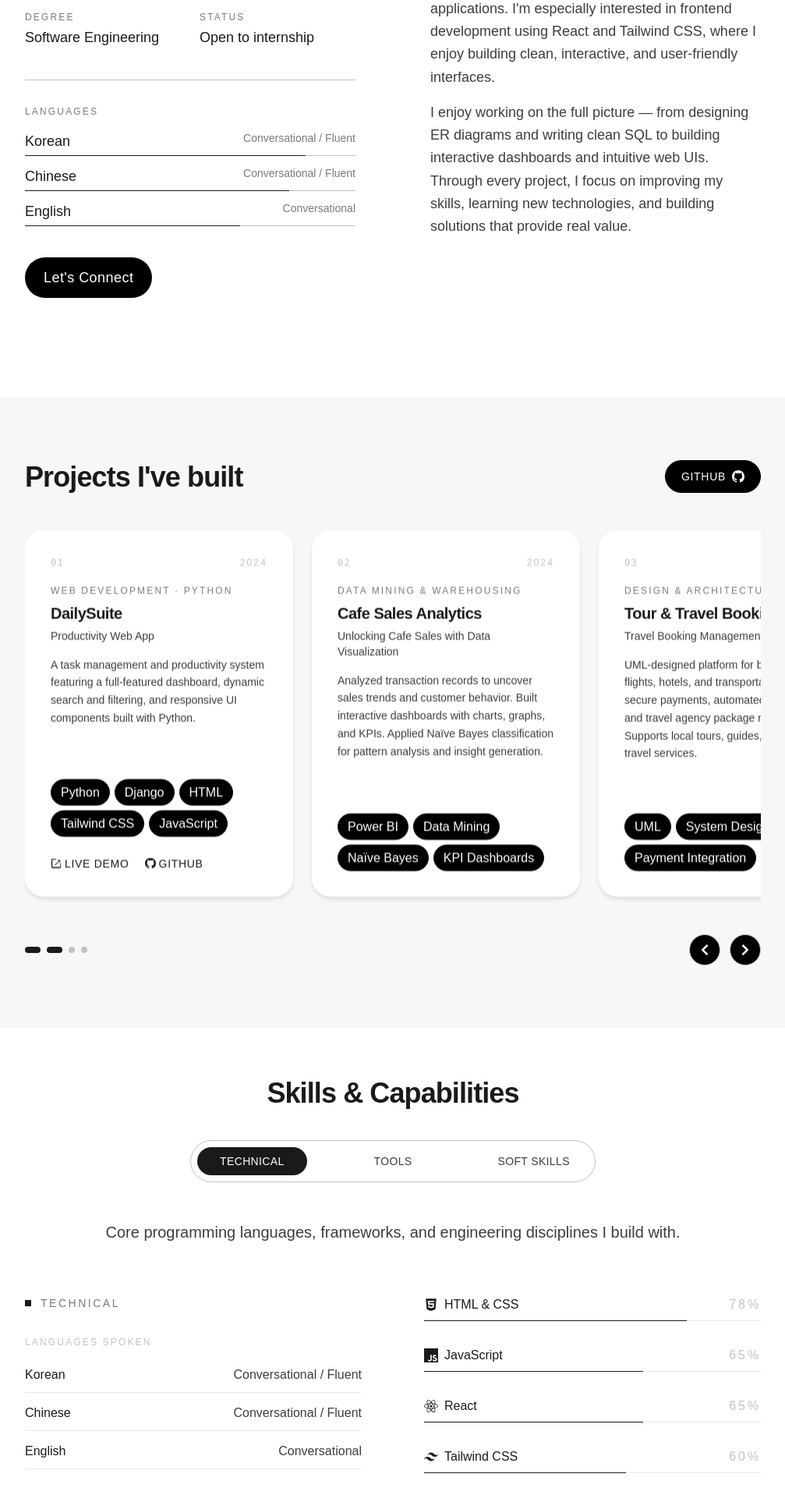
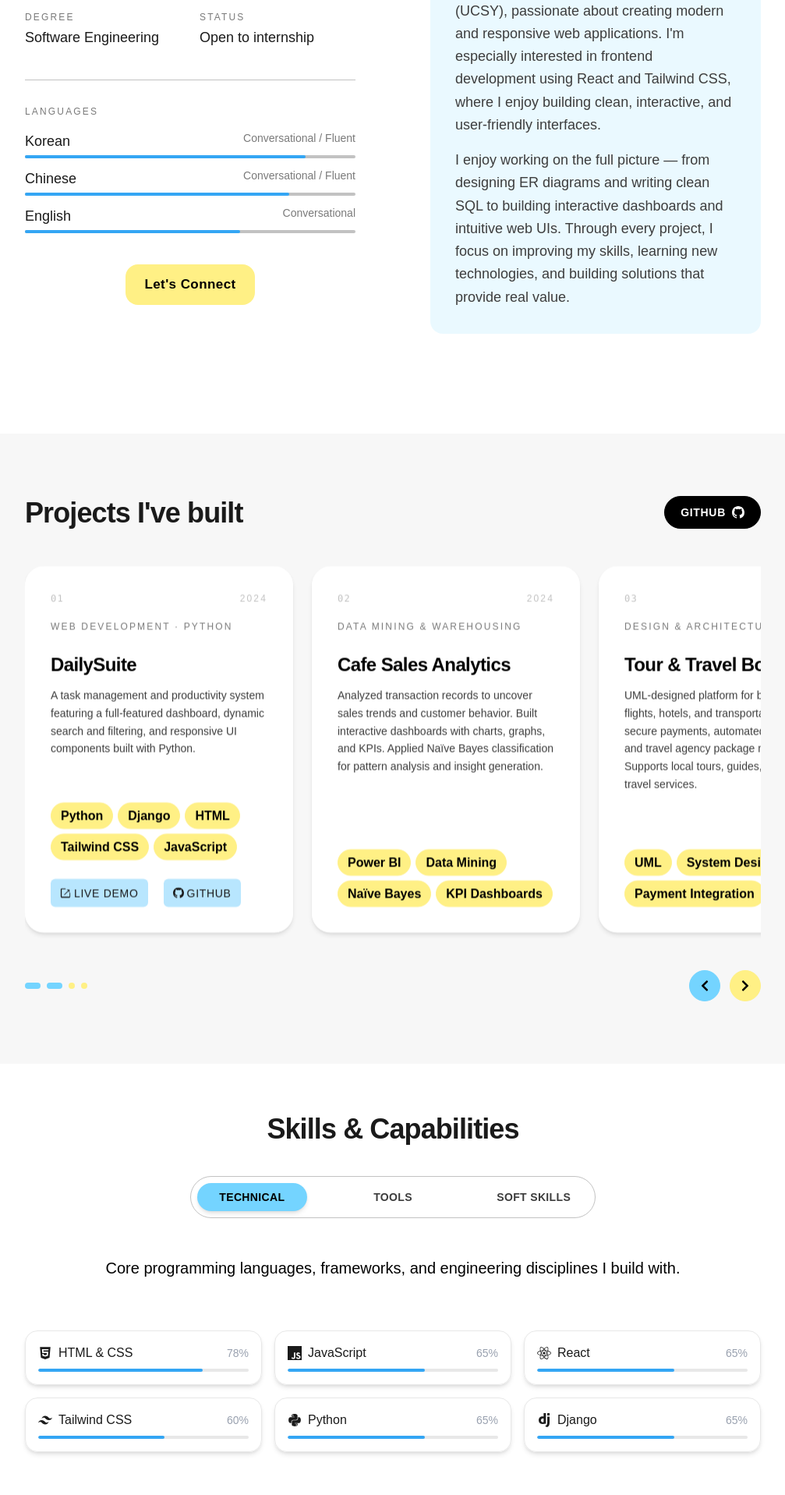
Before and after one commit to yinnyeinhtwe/Yin-s-Portfolio, a React (Vite) app: page / in a window 1280 px wide. Shown: the part 880-2797 px from the top of the page at 78% size, without its empty margins (136-1143 px from the left). Built offline with nearby package versions, Linux system fonts and the light colour scheme; a web font is replaced by a local one.

Commit message:
fix: Update theme

```diff
--- a/src/App.jsx
+++ b/src/App.jsx
@@ -33,11 +33,11 @@ export default function App() {
       {progress > 20 && (
         <button
           onClick={() => window.scrollTo({ top: 0, behavior: 'smooth' })}
-          className="fixed bottom-6 left-6 z-50 w-9 h-9 border border-border rounded-full bg-black text-white text-lg flex items-center justify-center hover:bg-ink hover:text-white hover:border-ink transition-all duration-200"
+          className="fixed bottom-6 left-6 z-50 w-9 h-9 rounded-full bg-black text-white text-lg flex items-center justify-center hover:bg-ink hover:text-white hover:border-ink transition-all duration-200"
           aria-label="Back to top"
         ><FaAngleUp /></button>
       )}
-      <ChatBot />
+      <ChatBot className="fixed bottom-6 right-6" />
     </div>
   )
 }
--- a/src/components/Navbar.jsx
+++ b/src/components/Navbar.jsx
@@ -48,9 +48,9 @@ export default function Navbar() {
   return (
     <header
       ref={navRef}
-      className={`fixed top-4 left-1/2 -translate-x-1/2 z-50 w-[calc(100%-1.5rem)] max-w-5xl px-6 md:px-10 rounded-full border border-black transition-all duration-300 ${
+      className={`fixed top-4 left-1/2 -translate-x-1/2 z-50 w-[calc(100%-1.5rem)] max-w-5xl px-6 md:px-10 rounded-full border border-[#00AEFF] transition-all duration-300 ${
         scrolled
-          ? 'bg-white/10 backdrop-blur-lg border-black shadow-lg'
+          ? 'bg-white/10 backdrop-blur-lg border-[#00AEFF] shadow-lg'
           : ''
       }`}
     >
@@ -66,7 +66,7 @@ export default function Navbar() {
               <li key={item.href}>
                 <a
                   href={item.href}
-                  className={`nav-link label text-black font-semibold text-sm ${active === item.href ? 'active' : ''}`}
+                  className={`nav-link text-black font-semibold text-[16px] ${active === item.href ? 'active' : ''}`}
                 >{item.label}</a>
               </li>
             ))}
@@ -76,10 +76,10 @@ export default function Navbar() {
           <a
             href="https://github.com/yinnyeinhtwe"
             target="_blank" rel="noreferrer"
-            className="hidden md:inline-flex label text-secondary hover:text-ink transition-colors font-semibold text-sm"
+            className="hidden md:inline-flex items-center text-lg gap-1 hover:text-ink transition-colors font-semibold"
           >
             GitHub
-            <svg xmlns="http://www.w3.org/2000/svg" width="19" height="19" fill="currentColor" class="bi bi-github" viewBox="0 0 16 16">
+            <svg xmlns="http://www.w3.org/2000/svg" width="19" height="19" fill="currentColor" className="bi bi-github" viewBox="0 0 16 16">
               <path d="M8 0C3.58 0 0 3.58 0 8c0 3.54 2.29 6.53 5.47 7.59.4.07.55-.17.55-.38 0-.19-.01-.82-.01-1.49-2.01.37-2.53-.49-2.69-.94-.09-.23-.48-.94-.82-1.13-.28-.15-.68-.52-.01-.53.63-.01 1.08.58 1.23.82.72 1.21 1.87.87 2.33.66.07-.52.28-.87.51-1.07-1.78-.2-3.64-.89-3.64-3.95 0-.87.31-1.59.82-2.15-.08-.2-.36-1.02.08-2.12 0 0 .67-.21 2.2.82.64-.18 1.32-.27 2-.27s1.36.09 2 .27c1.53-1.04 2.2-.82 2.2-.82.44 1.1.16 1.92.08 2.12.51.56.82 1.27.82 2.15 0 3.07-1.87 3.75-3.65 3.95.29.25.54.73.54 1.48 0 1.07-.01 1.93-.01 2.2 0 .21.15.46.55.38A8.01 8.01 0 0 0 16 8c0-4.42-3.58-8-8-8"/>
             </svg>
           </a>
--- a/src/index.css
+++ b/src/index.css
@@ -27,7 +27,7 @@
     @apply text-xs tracking-[0.18em] uppercase text-muted font-normal;
   }
   .btn-primary {
-    @apply inline-flex items-center gap-2 bg-ink text-white px-5 py-2.5 text-lg font-medium tracking-wide transition-all duration-200 hover:bg-black hover:gap-3;
+    @apply inline-flex items-center gap-2 bg-ink text-white px-5 py-2.5 text-lg font-medium tracking-wide transition-all duration-200 hover:gap-3;
   }
   .btn-outline {
     @apply inline-flex items-center gap-2 border border-ink text-ink px-5 py-2.5 text-lg font-medium tracking-wide transition-all duration-200 hover:bg-ink hover:text-white hover:gap-3;
--- a/src/sections/About.jsx
+++ b/src/sections/About.jsx
@@ -8,8 +8,8 @@ export default function About() {
       </div>
       <div className="grid md:grid-cols-2 gap-16 md:gap-24 items-start">
         {/* Left */}
-        <div className="space-y-10 ">
-          <div className="reveal reveal-delay-2 grid grid-cols-2 gap-6 border-t border-border pt-8 ">
+        <div className="space-y-10">
+          <div className="reveal reveal-delay-2 grid grid-cols-2 gap-6 border-t border-[#FDD430] border-border pt-8 ">
             {[
               { label: 'Based in',    value: 'Yangon, Myanmar' },
               { label: 'University',  value: 'UCSY' },
@@ -24,7 +24,7 @@ export default function About() {
           </div>
 
           {/* Languages */}
-          <div className="reveal reveal-delay-3 border-t border-border pt-8">
+          <div className="reveal reveal-delay-3 border-t border-[#FDD430] border-border pt-8">
             <p className="label mb-4">Languages</p>
             <div className="space-y-3">
               {[
@@ -37,24 +37,24 @@ export default function About() {
                     <span className="font-medium text-ink">{l.lang}</span>
                     <span className="text-muted font-light text-sm">{l.level}</span>
                   </div>
-                  <div className="h-px bg-border">
-                    <div className="h-px bg-ink" style={{ width: l.pct + '%' }} />
+                  <div className="h-1 bg-border rounded-full">
+                    <div className="h-1 bg-[#34A6F4] rounded-full" style={{ width: l.pct + '%' }} />
                   </div>
                 </div>
               ))}
             </div>
           </div>
 
-          <div className="reveal reveal-delay-4">
-            <a href="#contact" className="btn-primary px-6 py-3 rounded-full bg-black text-white transition-all duration-300 hover:scale-110 active:scale-95">Let's Connect</a>
+          <div className="reveal reveal-delay-4 items-center text-center">
+            <a href="#contact" className="btn-primary px-6 py-3 rounded-2xl bg-[#FFF085] text-black text-[17px] font-bold transition-all duration-300 hover:scale-110 active:scale-95">Let's Connect</a>
           </div>
         </div>
 
         {/* Right */}
-        <div className="space-y-8">
-          <div className="reveal reveal-delay-2 space-y-4 text-secondary text-lg leading-relaxed font-light">
+       <div className="space-y-6 bg-[#74D4FF]/[.15] p-5 sm:p-6 md:p-8 rounded-2xl">
+          <div className="reveal reveal-delay-2 space-y-4 text-secondary text-lg leading-relaxed font-medium">
             <p>
-              I'm a Software Engineering student at the University of Computer Studies, Yangon (UCSY), passionate about creating modern and responsive web applications.
+              I'm a <span className="text-[#FDD430] font-semibold">Software Engineering student</span> at the University of Computer Studies, Yangon (UCSY), passionate about creating modern and responsive web applications.
               I'm especially interested in frontend development using React and Tailwind CSS, where I enjoy building clean, interactive, and user-friendly interfaces.
             </p>
             <p>
--- a/src/sections/Hero.jsx
+++ b/src/sections/Hero.jsx
@@ -43,10 +43,10 @@ export default function Hero() {
           </div>
 
           <div className="reveal reveal-delay-1 mt-6">
-            <h2 className="text-5xl md:text-5xl font-semibold tracking-tight leading-none text-ink">
+            <h2 className="text-5xl md:text-5xl font-semibold tracking-tight leading-none text-[#74D4FF]">
               Yin Nyein Htwe
             </h2>
-            <h2 className="text-4xl md:text-4xl font-light tracking-tight leading-none text-muted mt-6">
+            <h2 className="text-4xl md:text-4xl text-[#FDD430] font-light tracking-tight leading-none mt-6">
               {text}
               <span className="border-r-2 border-ink ml-0.5 animate-[cursorBlink_1s_step-end_infinite]" />
             </h2>
@@ -60,8 +60,8 @@ export default function Hero() {
 
           </div>
           <div className="flex items-center gap-5">
-            <a href="#work" className="btn-primary px-6 py-3 mt-4 rounded-full bg-black text-white transition-all duration-300 hover:scale-110 active:scale-95">View Work</a>
-            <a href="/YinNyeinHtwe.pdf" download className="btn-primary px-6 py-3 mt-4 rounded-full bg-[#e5122e] text-white transition-all duration-300 hover:bg-[#e5122e] hover:scale-110 active:scale-95">Download CV</a>
+            <a href="#work" className="btn-primary px-6 py-3 mt-4 rounded-full bg-[#FFF085] text-black font-bold transition-all duration-300 hover:scale-110 active:scale-95">View Work</a>
+            <a href="/YinNyeinHtwe.pdf" download className="btn-primary px-6 py-3 mt-4 rounded-full bg-[#74D4FF] text-black font-bold transition-all duration-300 hover:scale-110 active:scale-95">Download CV</a>
           </div>
         </div>
 
--- a/src/sections/Skills.jsx
+++ b/src/sections/Skills.jsx
@@ -86,20 +86,20 @@ const CONTENT = {
 /* ── animated bar ── */
 function Bar({ Icon, name, pct, visible }) {
   return (
-    <div className="space-y-2">
+    <div className="space-y-2 border border-[#E8E8E8] shadow-md rounded-2xl p-4">
       <div className="flex items-center justify-between">
         <div className="flex items-center gap-2">
           <Icon size={18} color="#1A1A1A" />
 
-          <span className="text-base font-medium text-[#1A1A1A]">
+          <span className="text-base font-medium text-[#1A1A1A] text-[15px]">
             {name}
           </span>
         </div>
-        <span className="label text-base" style={{ color: '#C2C2C2' }}>{pct}%</span>
+        <span className="text-sm" style={{ color: '#99A1AF' }}>{pct}%</span>
       </div>
-      <div className="h-px bg-[#E8E8E8] relative overflow-hidden">
+      <div className="h-[4px] bg-[#E8E8E8] relative overflow-hidden rounded-full">
         <div
-          className="absolute inset-0 h-full bg-[#1A1A1A] origin-left"
+          className="absolute inset-0 h-full bg-[#34A6F4] rounded-full origin-left"
           style={{
             transform:  visible ? 'scaleX(1)' : 'scaleX(0)',
             maxWidth:   `${pct}%`,
@@ -162,11 +162,11 @@ export default function Skills() {
                 key={id}
                 onClick={() => switchTab(id)}
                 className={`
-                  flex-1 text-sm font-medium tracking-wide uppercase
+                  flex-1 text-sm font-bold tracking-wide uppercase
                   py-2 rounded-full
                   transition-all duration-300
                   ${active === id
-                    ? 'bg-[#1A1A1A] text-white'
+                    ? 'bg-[#74D4FF] text-black shadow-md'
                     : 'text-[#3D3D3D] hover:bg-[#F7F7F7]'}
                 `}
               >
@@ -176,11 +176,11 @@ export default function Skills() {
           </div>
 
         {/* ── Panel ── */}
-        <p className="text-lg text-[#3D3D3D] font-medium leading-relaxed max-w-4xl text-center text-xl text-bold mx-auto mb-10 reveal reveal-delay-2">
+        <p className="text-lg text-black font-medium leading-relaxed max-w-4xl text-center text-xl text-bold mx-auto mb-10 reveal reveal-delay-2">
            {data.intro}
         </p>
         <div
-          className="reveal reveal-delay-3 grid md:grid-cols-2 gap-12 md:gap-20 items-start mt-16"
+          className="reveal reveal-delay-3 items-start mt-16"
           style={{
             opacity:    visible ? 1 : 0,
             transform:  visible ? 'translateY(0)' : 'translateY(12px)',
@@ -188,32 +188,10 @@ export default function Skills() {
           }}
         >
           {/* Left: intro + extra rows */}
-          <div className="space-y-8">
 
 
-            {/* Active tab badge */}
-            <div className="flex items-center gap-3">
-              <div className="w-2 h-2 bg-[#1A1A1A]" />
-              <span className="label text-sm">{TABS.find(t => t.id === active)?.label}</span>
-            </div>
-
-            {/* Extra info rows */}
-            <div className="space-y-1">
-              <p className="label mb-3" style={{ color: '#C2C2C2' }}>{data.extra.heading}</p>
-              {data.extra.rows.map(({ left, right }) => (
-                <div
-                  key={left}
-                  className="flex items-center justify-between py-2.5 border-b border-[#E8E8E8]"
-                >
-                  <span className="font-medium text-[#1A1A1A]">{left}</span>
-                  <span className="text-[#3D3D3D] font-light">{right}</span>
-                </div>
-              ))}
-            </div>
-          </div>
-
           {/* Right: skill bars */}
-          <div className="space-y-8">
+          <div className="grid grid-cols-1 md:grid-cols-3 gap-4">
             {data.items.map((skill) => (
               <Bar
                 key={`${active}-${skill.name}`}
--- a/src/sections/Work.jsx
+++ b/src/sections/Work.jsx
@@ -285,7 +285,7 @@ export default function Work() {
             </div>
             <div className="reveal reveal-delay-2">
               <a href="https://github.com/yinnyeinhtwe" target="_blank" rel="noreferrer"
-                className="inline-flex items-center gap-2 text-sm font-medium tracking-wider uppercase border border-black rounded-full px-5 py-2.5 text-white bg-black transition-all duration-300 hover:scale-110 active:scale-95">
+                className="inline-flex items-center gap-2 text-sm font-bold tracking-wider uppercase border border-black rounded-full px-5 py-2.5 text-white bg-black transition-all duration-300 hover:scale-110 active:scale-95">
                 GitHub
                 <svg xmlns="http://www.w3.org/2000/svg" width="16" height="16" fill="currentColor" class="bi bi-github" viewBox="0 0 16 16">
                   <path d="M8 0C3.58 0 0 3.58 0 8c0 3.54 2.29 6.53 5.47 7.59.4.07.55-.17.55-.38 0-.19-.01-.82-.01-1.49-2.01.37-2.53-.49-2.69-.94-.09-.23-.48-.94-.82-1.13-.28-.15-.68-.52-.01-.53.63-.01 1.08.58 1.23.82.72 1.21 1.87.87 2.33.66.07-.52.28-.87.51-1.07-1.78-.2-3.64-.89-3.64-3.95 0-.87.31-1.59.82-2.15-.08-.2-.36-1.02.08-2.12 0 0 .67-.21 2.2.82.64-.18 1.32-.27 2-.27s1.36.09 2 .27c1.53-1.04 2.2-.82 2.2-.82.44 1.1.16 1.92.08 2.12.51.56.82 1.27.82 2.15 0 3.07-1.87 3.75-3.65 3.95.29.25.54.73.54 1.48 0 1.07-.01 1.93-.01 2.2 0 .21.15.46.55.38A8.01 8.01 0 0 0 16 8c0-4.42-3.58-8-8-8"/>
@@ -326,12 +326,11 @@ export default function Work() {
                       </span>
                       <span className="label" style={{ color: '#C2C2C2' }}>{project.year}</span>
                     </div>
-                    <p className="label mb-2">{project.category}</p>
-                    <h3 className="text-xl font-semibold text-[#1A1A1A] tracking-tight leading-snug mb-1">
+                    <p className="label mb-6">{project.category}</p>
+                    <h3 className="text-2xl font-bold text-black tracking-tight leading-snug mb-3">
                       {project.title}
                     </h3>
-                    <p className="text-sm text-[#3D3D3D] font-light mb-4">{project.subtitle}</p>
-                    <p className="text-sm text-[#3D3D3D] font-light leading-relaxed">
+                    <p className="text-sm text-[#3D3D3D] font-normal leading-relaxed">
                       {project.description}
                     </p>
                   </div>
@@ -340,7 +339,7 @@ export default function Work() {
                   <div className="space-y-3">
                     <div className="flex flex-wrap gap-1.5">
                       {project.tags.map((t) => (
-                        <span key={t} className="chip border border-black rounded-full text-white font-l bg-black px-3 py-1">{t}</span>
+                        <span key={t} className="chip border border-[#FFF085] rounded-full text-black font-bold bg-[#FFF085] px-3 py-1">{t}</span>
                       ))}
                     </div>
                     {project.links.length > 0 && (
@@ -352,8 +351,8 @@ export default function Work() {
                             target="_blank"
                             rel="noreferrer"
                             onClick={(e) => e.stopPropagation()}
-                            className="inline-flex mt-2
-                            items-center gap-1 text-sm font-medium tracking-wider uppercase text-[#1A1A1A] nav-link">
+                            className="inline-flex mt-2 bg-[#B8E6FE] rounded-md px-3 py-2
+                            items-center gap-1 text-sm font-medium tracking-wider uppercase text-[#1A1A1A]">
                             {getLinkIcon(label)}
                             <span>{label}</span>
                           </a>
@@ -382,7 +381,7 @@ export default function Work() {
                     style={{
                       width:        active ? 20 : 8,
                       height:       8,
-                      background:   active ? '#1A1A1A' : '#C2C2C2',
+                      background:   active ? '#74D4FF' : '#FFF085',
                       borderRadius: 4,
                     }}
                   />
@@ -395,8 +394,8 @@ export default function Work() {
               <button
                 onClick={() => advance(-1)}
                 aria-label="Previous project"
-                className="w-10 h-10 border border-[#C2C2C2] flex items-center justify-center
-                          text-white bg-black rounded-full transition-all duration-200 hover:border-[#1A1A1A]"
+                className="w-10 h-10 border border-[#74D4FF] flex items-center justify-center
+                          text-black bg-[#74D4FF] rounded-full transition-all duration-200"
               >
                 <FaChevronLeft />
               </button>
@@ -404,8 +403,8 @@ export default function Work() {
               <button
                 onClick={() => advance(+1)}
                 aria-label="Next project"
-                className="w-10 h-10 border border-[#C2C2C2] flex items-center justify-center
-                          text-white bg-black rounded-full transition-all duration-200 hover:border-[#1A1A1A]"
+                className="w-10 h-10 border border-[#FFF085] flex items-center justify-center
+                          text-black font-bold bg-[#FFF085] rounded-full transition-all duration-200"
               >
                 <FaChevronRight />
               </button>
```
Also changed, not shown: src/components/ChatBot.jsx (+46 -23 lines), src/sections/Contact.jsx (+9 -9 lines).
